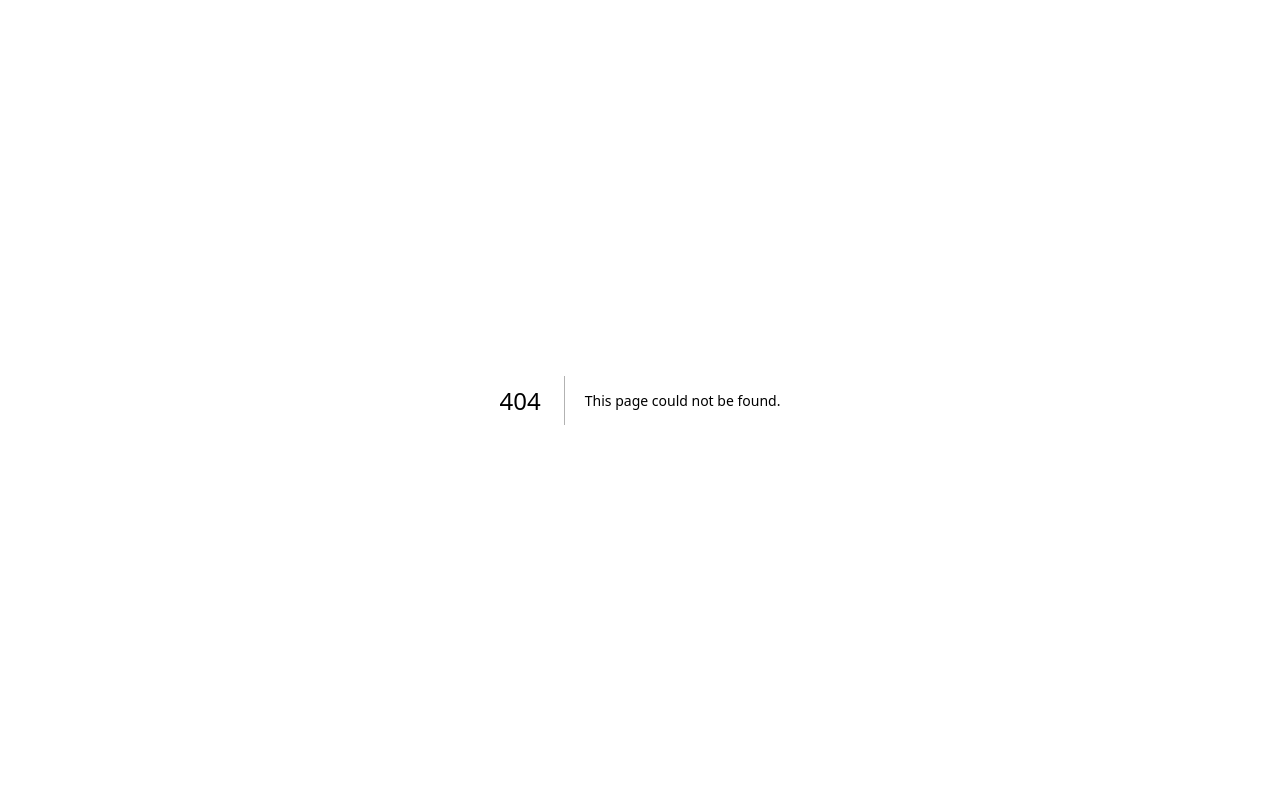
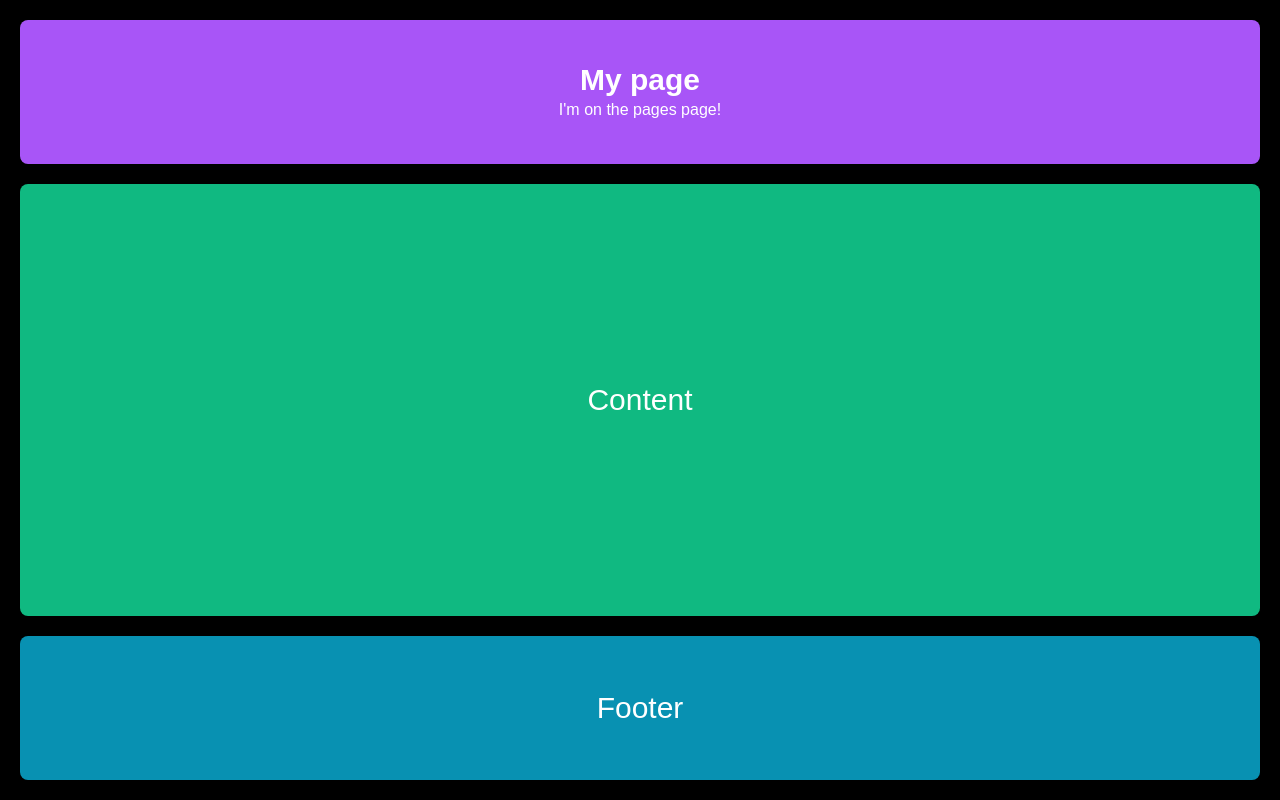
Before and after one commit to saleh-coder/react-fundamentals, a Next.js app: page /page in a window 1280 px wide. Before the commit this address had no page. Built offline with nearby package versions, Linux system fonts and the light colour scheme.

Commit message:
Add example page with routing and Tailwind CSS support

```diff
--- a/src/components/Header.tsx
+++ b/src/components/Header.tsx
@@ -5,6 +5,7 @@ interface HeaderProps {
 }
 
 export default function Header(props: HeaderProps) {
+  console.log(props);
   return (
     <div
       className={`
--- /dev/null
+++ b/src/pages/page.tsx
@@ -0,0 +1,17 @@
+// Page created within the `pages` folder to demonstrate the routing system in Next.js
+// Imports reusable components and global styles with Tailwind CSS support
+import Header from "@/components/Header";
+import "../app/globals.css";
+import Content from "@/components/Content";
+import Footer from "@/components/Footer";
+
+// Main function for the `Page` component, defining the page structure and applying styles
+export default function Page() {
+  return (
+    <div className={` flex flex-col h-screen p-5 gap-5 bg-black text-white `}>
+      <Header title="My page" caption="I'm on the pages page!" />
+      <Content />
+      <Footer />
+    </div>
+  );
+}
```
